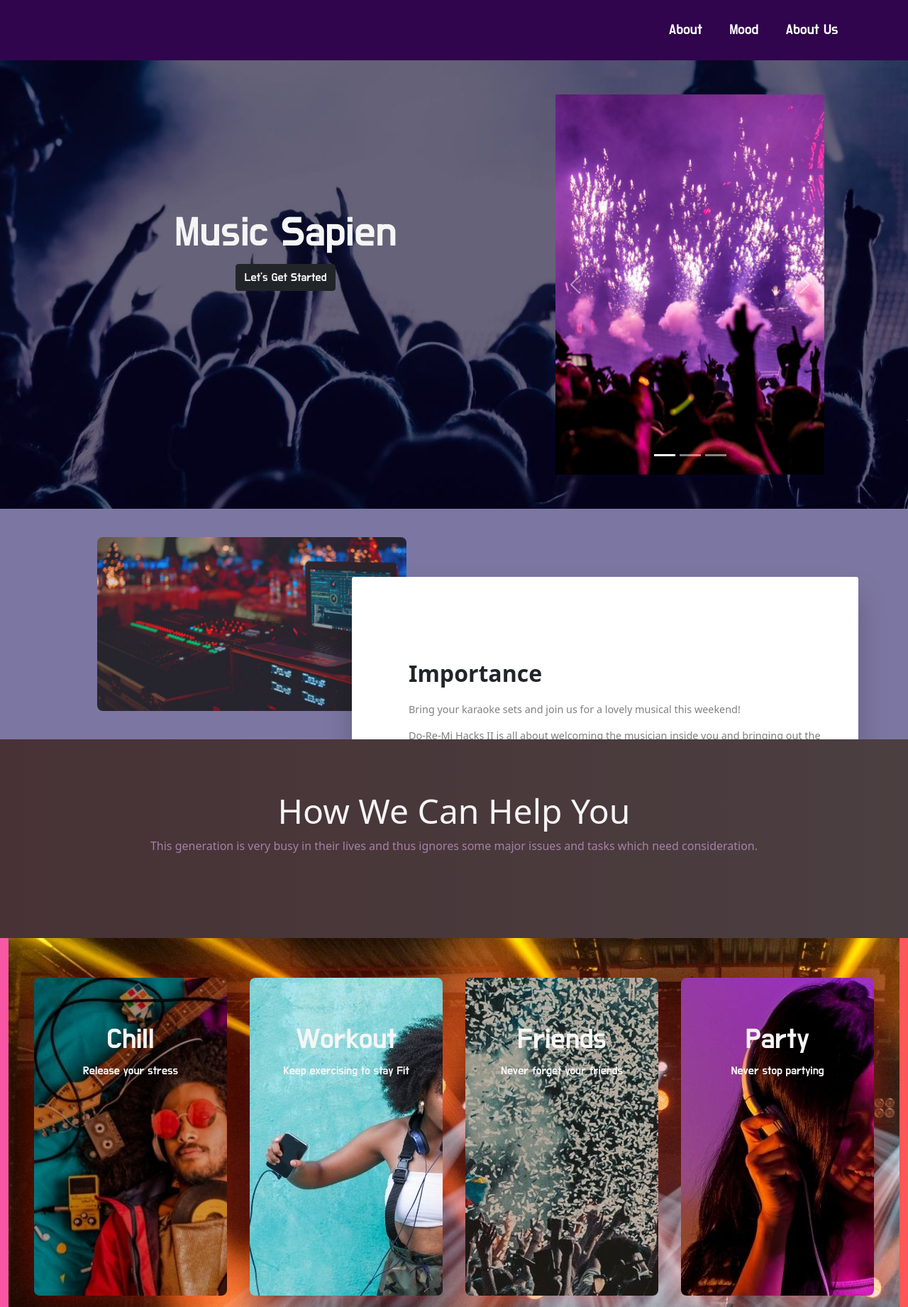
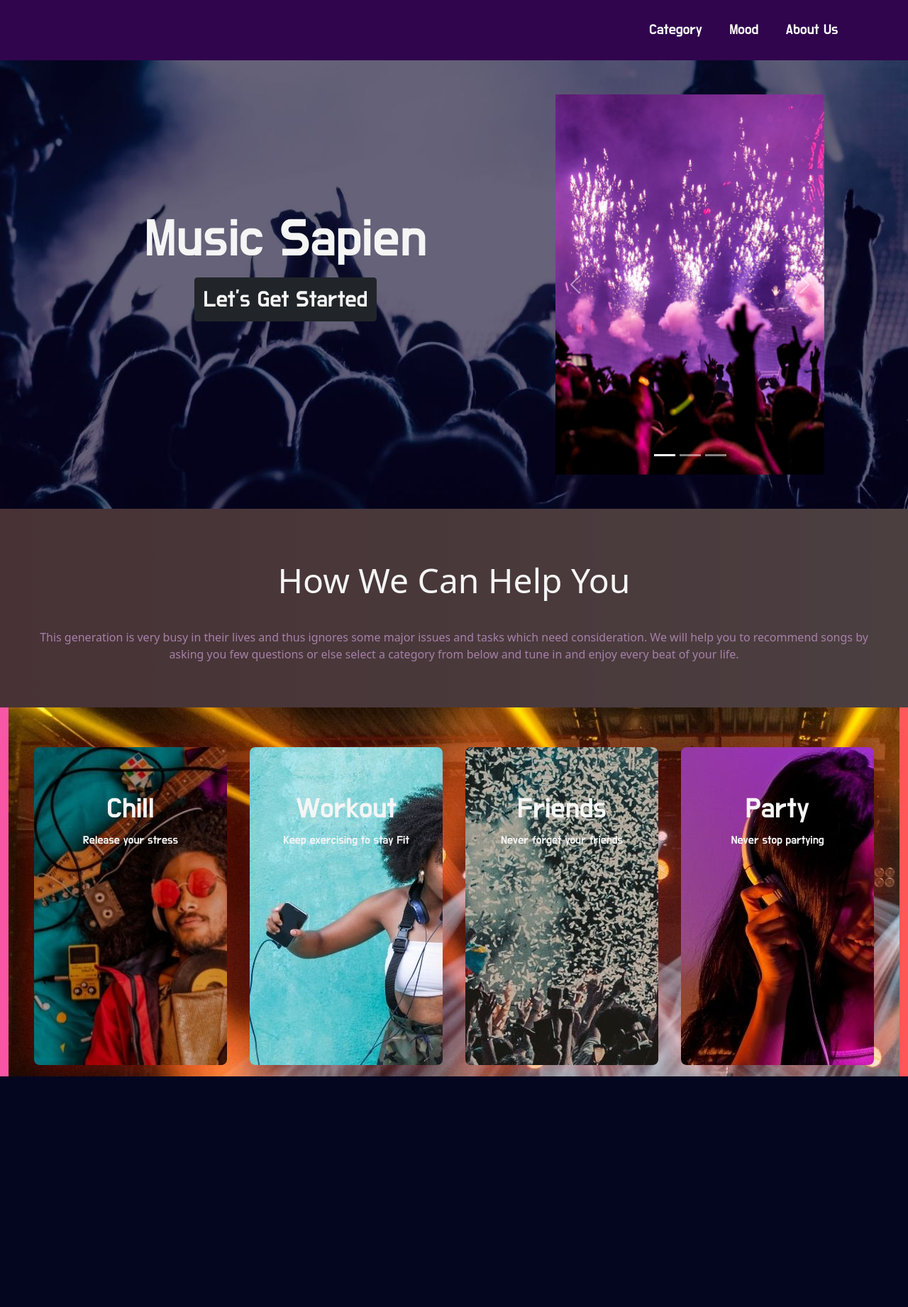
Before and after one commit to ishitaojha/music-sapien, a Flask app: page / in a window 1280 px wide. Shown: the whole page at 71% size. After the commit the page ends 1517 px from the top, so only its background shows below. Run offline with Flask 2, Linux system fonts and the light colour scheme; some libraries are stand-ins or nearby versions; some web fonts are replaced.

Commit message:
nit changes

```diff
--- a/static/css/quiz.css
+++ b/static/css/quiz.css
@@ -17,7 +17,7 @@ html{
     display: grid;
     place-items: center;
     background-color: hsl(206, 92%, 94%);
-    background-image: url("/static/images/xa.jpg");
+    background-image: url("/static/images/w.jpg");
 
 }
 .inner-div{
--- a/templates/index.html
+++ b/templates/index.html
@@ -26,7 +26,7 @@
                     <div class="me-auto"></div>
                     <ul class="navbar-nav">
                       <li class="nav-item">
-                        <a class="nav-link active"  href="#section1">About </a>
+                        <a class="nav-link active"  href="#sec2">Category </a>
                       </li>
                       <li class="nav-item dropdown">
                         <div class="dropdown">
@@ -40,7 +40,7 @@
                       </li>
                       <li class="nav-item dropdown">
                         <div class="dropdown">
-                        <a class="nav-link" href="#section4">About Us</a>
+                        <a class="nav-link" href="#section2">About Us</a>
                       </li>
                     </ul>
                   </div>
@@ -52,9 +52,9 @@
 
           <div class="row">
             <div class="col-md-7 col-sm-12">
-              <h1 class="txt-color" style="font-size:3.7rem">Music Sapien</h1>
+              <h1 class="txt-color" style="font-size:4.7rem">Music Sapien</h1>
 
-              <a class="btn btn-dark txt-color" href="/quiz">Let's Get Started</a>
+              <a class="btn btn-dark txt-color" style="font-size: 2rem;" href="/quiz">Let's Get Started</a>
               <br>
               <br>
             </div>
@@ -95,7 +95,7 @@
 
     <main>
 
-      <section class="section-1" id="section1">
+      <!-- <section class="section-1" id="section1">
         <div class="container text-center">
 
           <div class="row">
@@ -116,15 +116,16 @@ While we'd love to have you build something on the theme, our themes are only he
           </div>
 
         </div>
-      </section>
+      </section> -->
       <section class="section-2" id="section2">
 
         <div class="container-fluid p-0">
           <div class="cover">
             <div class="content text-center">
               <h1>How We Can Help You</h1>
-              <p>
+              <p style="padding: 2em;">
                 This generation is very busy in their lives and thus ignores some major issues and tasks which need consideration.
+                We will help you to recommend songs by asking you few questions or else select a category from below and tune in and enjoy every beat of your life.
               </p>
             </div>
           </div>
```
Also changed, not shown: 1 other file.
